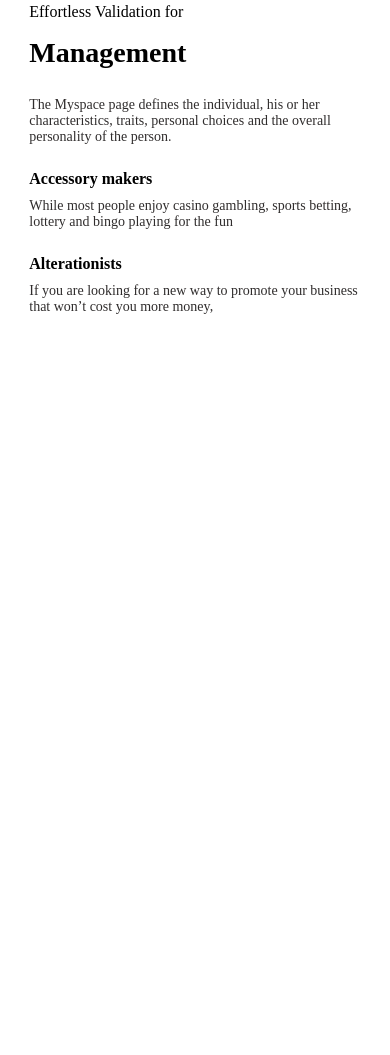
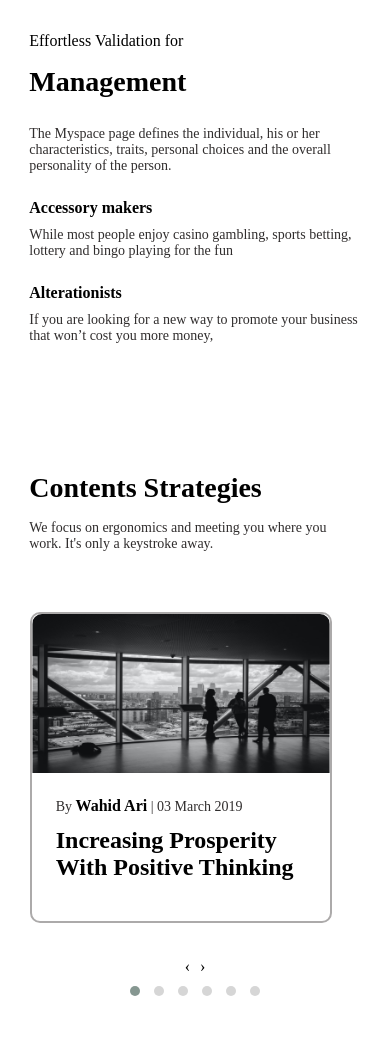
Before and after one commit to sardor-dev1/Product, a plain HTML site: page index.html in a window 390 px wide. Shown: the part 3588-4643 px from the top of the page. Before the commit the page ends 3903 px from the top, so only its background shows below. Drawn offline with nearby package versions, Linux system fonts and the light colour scheme; a web font is replaced by a local one.

Commit message:
added OWL Corusel

```diff
--- a/css/customer.css
+++ b/css/customer.css
@@ -1,7 +1,7 @@
 #customer {
     background-image: linear-gradient(to bottom,
             var(--primaryColor),
-            rgb(246, 244, 244));
+            var(--gradientColor));
     padding-top: 100px;
     border-radius: 0 0 50% 50%;
 }
--- a/css/reset.css
+++ b/css/reset.css
@@ -44,6 +44,7 @@ button {
   --primaryColor: black;
   --secondColor: white;
   --textColor: rgb(224, 216, 216);
+  --gradientColor: rgb(48, 47, 47);
 }
 
 .main-btn {
--- /dev/null
+++ b/css/resources.css
@@ -0,0 +1,59 @@
+.contents {
+    padding-top: 120px;
+}
+
+.owl-carousel .item {
+    width: 100%;
+    max-width: 348px;
+    border: 2px solid rgb(172, 170, 170);
+    border-radius: 10px;
+    margin: 20px 0;
+    transition: .3s;
+}
+
+.owl-carousel .item:hover {
+    color: var(--hoverColor);
+    box-shadow: rgba(50, 50, 93, 0.25) 0px 13px 27px -5px, rgba(0, 0, 0, 0.3) 0px 8px 16px -8px;
+}
+
+.contents__text {
+    padding: 8px 0 40px;
+}
+
+.contents__img {
+    border-radius: 10px 10px 0 0;
+}
+
+.contents__card__text {
+    padding: 24px 0 12px 24px;
+}
+
+.contents__card__text>span {
+    font-size: 16px;
+    font-weight: 600;
+    color: var(--secondColor);
+}
+
+.contents__card__tittle {
+    font-size: 24px;
+    font-weight: 700;
+    padding: 0 24px 40px 24px;
+    transition: 0.3s;
+}
+
+.contents__card__tittle:hover {
+    color: var(--hoverColor);
+}
+
+
+@media (max-width:900px) {
+    .owl-carousel .item {
+        max-width: 260px;
+    }
+}
+
+@media (max-width:700px) {
+    .owl-carousel .item {
+        max-width: 90%;
+    }
+}
--- a/css/style.css
+++ b/css/style.css
@@ -5,3 +5,4 @@
 @import url(./product.css);
 @import url(./customer.css);
 @import url(./pricing.css);
+@import url(./resources.css);
--- a/css/variable.css
+++ b/css/variable.css
@@ -4,4 +4,5 @@
   --hoverColor: #02897a;
   --shadowColor: #8b8e99;
   --textColor: rgb(48, 45, 45);
+  --gradientColor:rgb(246, 244, 244);
 }
--- a/index.html
+++ b/index.html
@@ -5,6 +5,14 @@
   <meta charset="UTF-8" />
   <meta name="viewport" content="width=device-width, initial-scale=1.0" />
   <title>Product</title>
+  <!-- global corusel -->
+  <link rel="stylesheet" href="https://cdnjs.cloudflare.com/ajax/libs/OwlCarousel2/2.3.4/assets/owl.carousel.min.css"
+    integrity="sha512-tS3S5qG0BlhnQROyJXvNjeEM4UpMXHrQfTGmbQ1gKmelCxlSEBUaxhRBj/EFTzpbP4RVSrpEikbmdJobCvhE3g=="
+    crossorigin="anonymous" referrerpolicy="no-referrer" />
+  <link rel="stylesheet" href="https://cdnjs.cloudflare.com/ajax/libs/OwlCarousel2/2.3.4/assets/owl.theme.default.min.css"
+    integrity="sha512-sMXtMNL1zRzolHYKEujM2AqCLUR9F2C4/05cdbxjjLSRvMQIciEPCQZo++nk7go3BtSuK9kfa/s+a4f4i5pLkw=="
+    crossorigin="anonymous" referrerpolicy="no-referrer" />
+  <!-- global corusel -->
   <link rel="stylesheet" href="https://fonts.google.com/share?query=pop">
   <link rel="stylesheet" href="./css/style.css" />
   <link rel="preconnect" href="https://fonts.gstatic.com" crossorigin />
@@ -128,11 +136,14 @@
             <div class="pricing__abouts">
               <p>Effortless Validation for</p>
               <h2 class="tittle-h2 pricing__tittles">Management</h2>
-              <p class="text-style">The Myspace page defines the individual, his or her characteristics, traits, personal choices and the overall personality of the person.</p>
+              <p class="text-style">The Myspace page defines the individual, his or her characteristics, traits,
+                personal choices and the overall personality of the person.</p>
               <h4 class="pricing__min-tittles">Accessory makers</h4>
-              <p class="text-style">While most people enjoy casino gambling, sports betting, lottery and bingo playing for the fun</p>
+              <p class="text-style">While most people enjoy casino gambling, sports betting, lottery and bingo playing
+                for the fun</p>
               <h4 class="pricing__min-tittles">Alterationists</h4>
-              <p class="text-style">If you are looking for a new way to promote your business that won’t cost you more money,</p>
+              <p class="text-style">If you are looking for a new way to promote your business that won’t cost you more
+                money,</p>
             </div>
             <img class="pricing__images" src="./images/pricing/amico1.png" alt="">
           </div>
@@ -141,13 +152,16 @@
             <div class="pricing__abouts">
               <p>Effortless Validation for</p>
               <h2 class="tittle-h2 pricing__tittles">Management</h2>
-              <p class="text-style">The Myspace page defines the individual, his or her characteristics, traits, personal choices
+              <p class="text-style">The Myspace page defines the individual, his or her characteristics, traits,
+                personal choices
                 and the overall personality of the person.</p>
               <h4 class="pricing__min-tittles">Accessory makers</h4>
-              <p class="text-style">While most people enjoy casino gambling, sports betting, lottery and bingo playing for the fun
+              <p class="text-style">While most people enjoy casino gambling, sports betting, lottery and bingo playing
+                for the fun
               </p>
               <h4 class="pricing__min-tittles">Alterationists</h4>
-              <p class="text-style">If you are looking for a new way to promote your business that won’t cost you more money,</p>
+              <p class="text-style">If you are looking for a new way to promote your business that won’t cost you more
+                money,</p>
             </div>
             <img class="pricing__images" src="./images/pricing/amico.png" alt="">
           </div>
@@ -156,24 +170,84 @@
             <div class="pricing__abouts">
               <p>Effortless Validation for</p>
               <h2 class="tittle-h2 pricing__tittles">Management</h2>
-              <p class="text-style">The Myspace page defines the individual, his or her characteristics, traits, personal choices
+              <p class="text-style">The Myspace page defines the individual, his or her characteristics, traits,
+                personal choices
                 and the overall personality of the person.</p>
               <h4 class="pricing__min-tittles">Accessory makers</h4>
-              <p class="text-style">While most people enjoy casino gambling, sports betting, lottery and bingo playing for the fun
+              <p class="text-style">While most people enjoy casino gambling, sports betting, lottery and bingo playing
+                for the fun
               </p>
               <h4 class="pricing__min-tittles">Alterationists</h4>
-              <p class="text-style">If you are looking for a new way to promote your business that won’t cost you more money,</p>
+              <p class="text-style">If you are looking for a new way to promote your business that won’t cost you more
+                money,</p>
             </div>
             <img class="pricing__images" src="./images/pricing/amico2.png" alt="">
           </div>
+        </div>
+      </div>
+    </section>
+    <!-- ----------------------------- Pricing End --------------- -->
+
+
+    <section class="resources">
+      <div class="container">
+        <div class="contents">
+          <h2 class="tittle-h2">Contents Strategies</h2>
+          <p class="text-style contents__text">We focus on ergonomics and meeting you where you work. It's only a keystroke away.</p>
+          <div class="owl-carousel owl-theme">
+            <div class="item">
+              <img class="contents__img" src="./images/contents/Bitmap.png" alt="">
+              <p class="contents__card__text min-text-style">By <span>Wahid Ari</span> | 03 March 2019</p>
+              <h5 class="contents__card__tittle">Increasing Prosperity With Positive Thinking</h5>
+            </div>
+            <div class="item">
+              <img class="contents__img" src="./images/contents/Bitmap (1).png" alt="">
+              <p class="contents__card__text min-text-style">By <span>Wahid Ari</span> | 03 March 2019</p>
+              <h5 class="contents__card__tittle">Increasing Prosperity With Positive Thinking</h5>
+            </div>
+            <div class="item">
+              <img class="contents__img" src="./images/contents/image (14).png" alt="">
+              <p class="contents__card__text min-text-style">By <span>Wahid Ari</span> | 03 March 2019</p>
+              <h5 class="contents__card__tittle">Increasing Prosperity With Positive Thinking</h5>
+            </div>
+            <div class="item">
+              <img class="contents__img" src="./images/contents/Bitmap.png" alt="">
+              <p class="contents__card__text min-text-style">By <span>Wahid Ari</span> | 03 March 2019</p>
+              <h5 class="contents__card__tittle">Increasing Prosperity With Positive Thinking</h5>
+            </div>
+            <div class="item">
+              <img class="contents__img" src="./images/contents/Bitmap (1).png" alt="">
+              <p class="contents__card__text min-text-style">By <span>Wahid Ari</span> | 03 March 2019</p>
+              <h5 class="contents__card__tittle">Increasing Prosperity With Positive Thinking</h5>
+            </div>
+            <div class="item">
+              <img class="contents__img" src="./images/contents/image (14).png" alt="">
+              <p class="contents__card__text min-text-style">By <span>Wahid Ari</span> | 03 March 2019</p>
+              <h5 class="contents__card__tittle">Increasing Prosperity With Positive Thinking</h5>
+            </div>
+          </div>
+        </div>
+
+
+        <div style="padding-top: 50px;">
 
         </div>
       </div>
     </section>
 
+
   </main>
 
+  <!-- global corusel js -->
+  <script src="https://cdnjs.cloudflare.com/ajax/libs/jquery/3.6.4/jquery.min.js"
+    integrity="sha512-pumBsjNRGGqkPzKHndZMaAG+bir374sORyzM3uulLV14lN5LyykqNk8eEeUlUkB3U0M4FApyaHraT65ihJhDpQ=="
+    crossorigin="anonymous" referrerpolicy="no-referrer"></script>
+  <script src="https://cdnjs.cloudflare.com/ajax/libs/OwlCarousel2/2.3.4/owl.carousel.min.js"
+    integrity="sha512-bPs7Ae6pVvhOSiIcyUClR7/q2OAsRiovw4vAkX+zJbw3ShAeeqezq50RIIcIURq7Oa20rW2n2q+fyXBNcU9lrw=="
+    crossorigin="anonymous" referrerpolicy="no-referrer"></script>
+  <!-- global corusel js -->
   <script src="./js/app.js"></script>
+  <script src="./js/corusel.js"></script>
 </body>
 
 </html>
--- /dev/null
+++ b/js/corusel.js
@@ -0,0 +1,24 @@
+$(document).ready(function(){
+  $(".owl-carousel").owlCarousel({
+    loop:true,
+    margin:10,
+    responsiveClass:true,
+    autoplay:true,
+    autoplayTimeout:1000,
+    responsive:{
+        0:{
+            items:1,
+            nav:true
+        },
+        700:{
+            items:2,
+            nav:false
+        },
+        1300:{
+            items:3,
+            nav:true,
+            loop:false
+        }
+    }
+});
+});
```
Also changed, not shown: images/contents/Bitmap (1).png (added), images/contents/Bitmap.png (added), images/contents/image (14).png (added), images/pricing/amico2.png.
